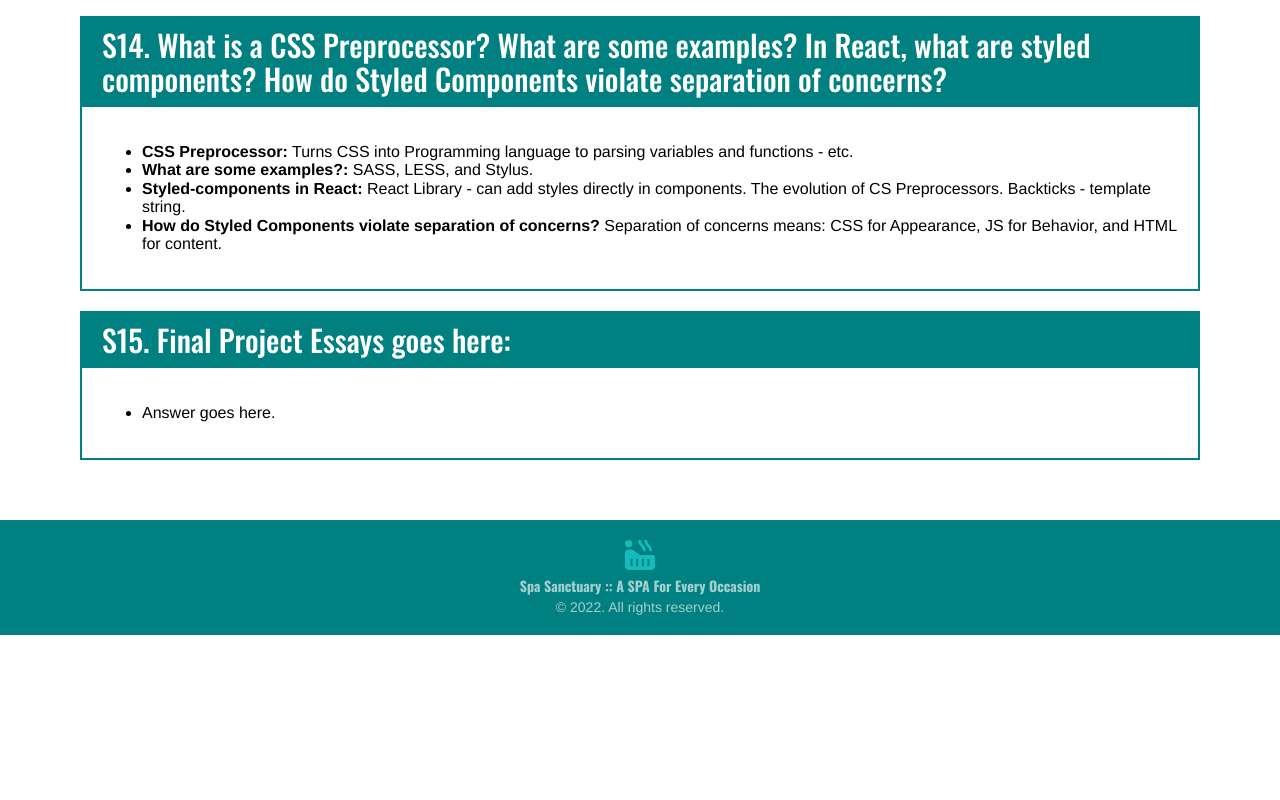
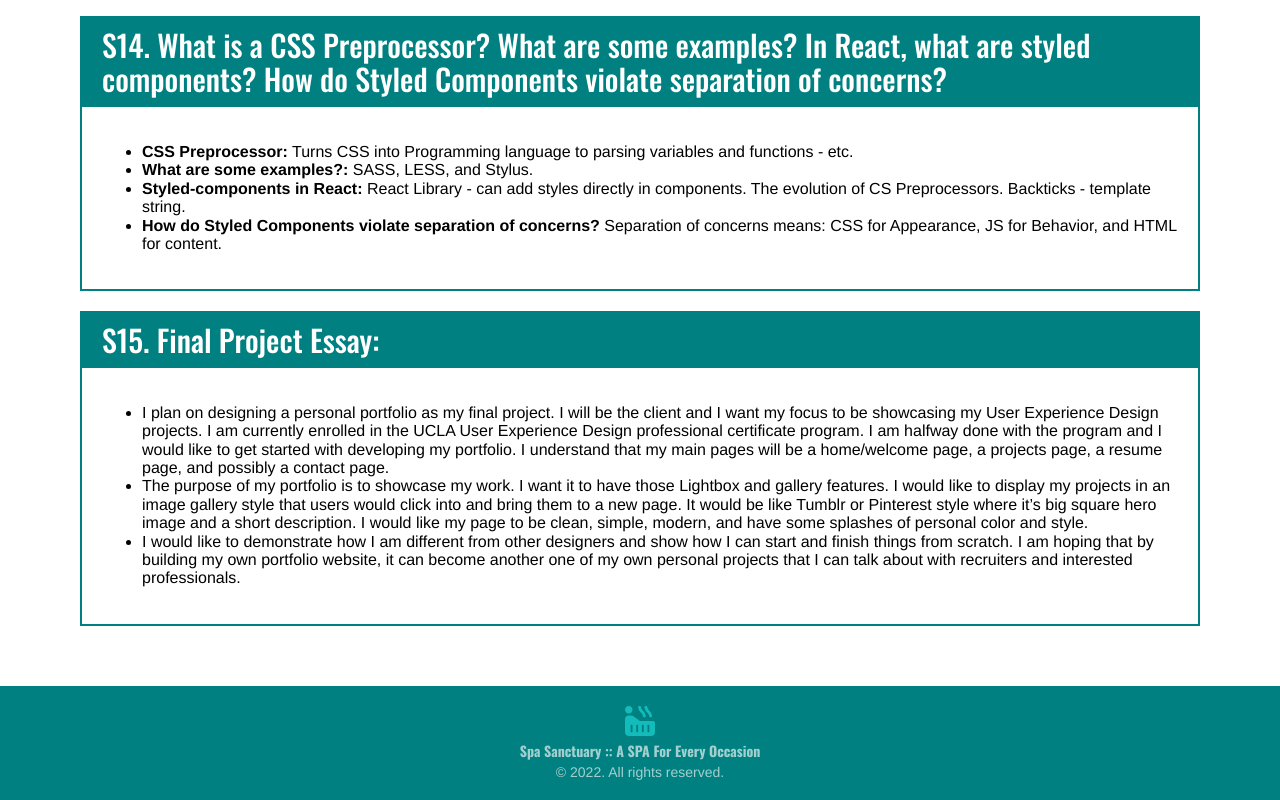
Before and after one commit to claireyz/Web-1-Zhao-Claire-Final, a React (Create React App) app: page /homework in a window 1280 px wide. Shown: the part 3652-4452 px from the top of the page. Before the commit the page ends 4287 px from the top, so only its background shows below. Built offline with nearby package versions, Linux system fonts and the light colour scheme.

Commit message:
Adding final project essay

```diff
--- a/src/React/Homework/Essays/Essays.jsx
+++ b/src/React/Homework/Essays/Essays.jsx
@@ -117,9 +117,11 @@ const Essays = () => {
                 </ul>
             </Essay>
 
-            <Essay q='S15. Final Project Essays goes here:' >
+            <Essay q='S15. Final Project Essay:' >
                 <ul>
-                    <li> Answer goes here. </li>
+                    <li> I plan on designing a personal portfolio as my final project. I will be the client and I want my focus to be showcasing my User Experience Design projects. I am currently enrolled in the UCLA User Experience Design professional certificate program. I am halfway done with the program and I would like to get started with developing my portfolio. I understand that my main pages will be a home/welcome page, a projects page, a resume page, and possibly a contact page. </li>
+                    <li> The purpose of my portfolio is to showcase my work. I want it to have those Lightbox and gallery features. I would like to display my projects in an image gallery style that users would click into and bring them to a new page. It would be like Tumblr or Pinterest style where it’s big square hero image and a short description. I would like my page to be clean, simple, modern, and have some splashes of personal color and style. </li>
+                    <li> I would like to demonstrate how I am different from other designers and show how I can start and finish things from scratch. I am hoping that by building my own portfolio website, it can become another one of my own personal projects that I can talk about with recruiters and interested professionals.</li>
                 </ul>
             </Essay>
 
```
